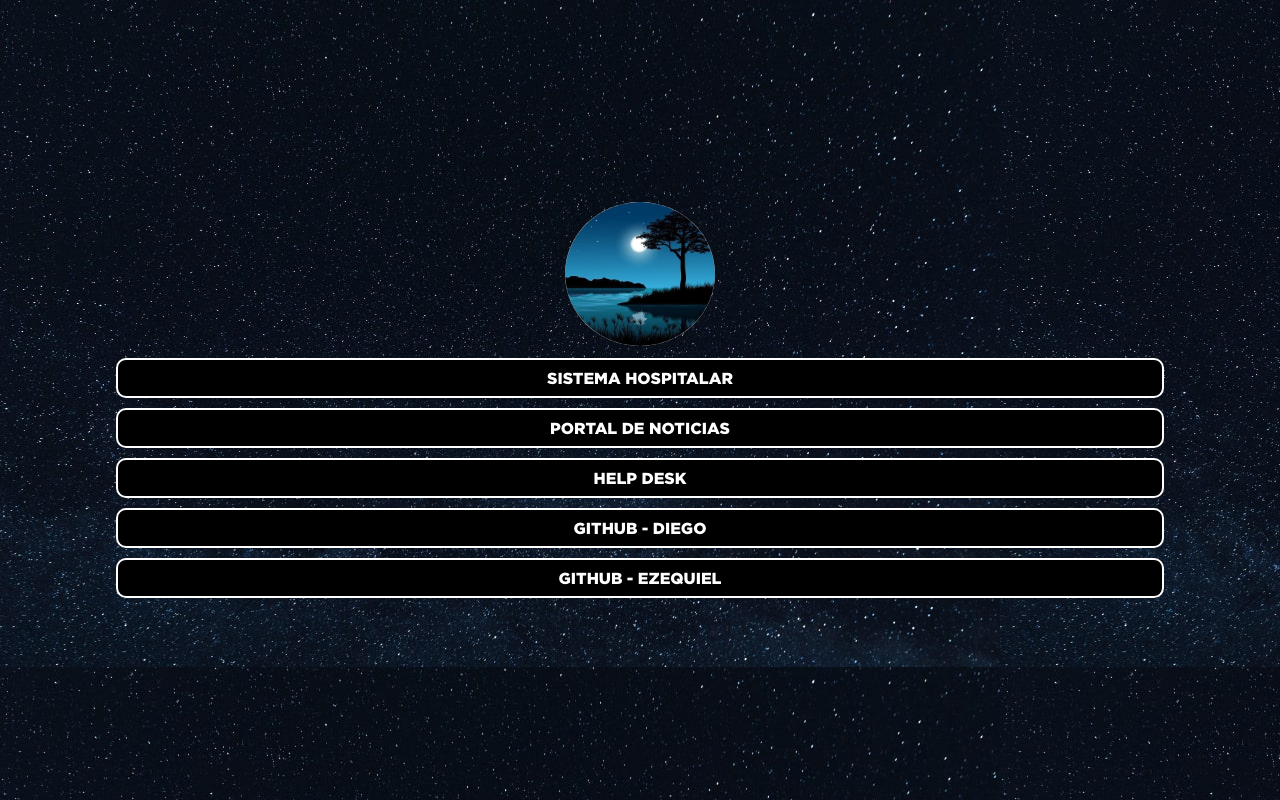
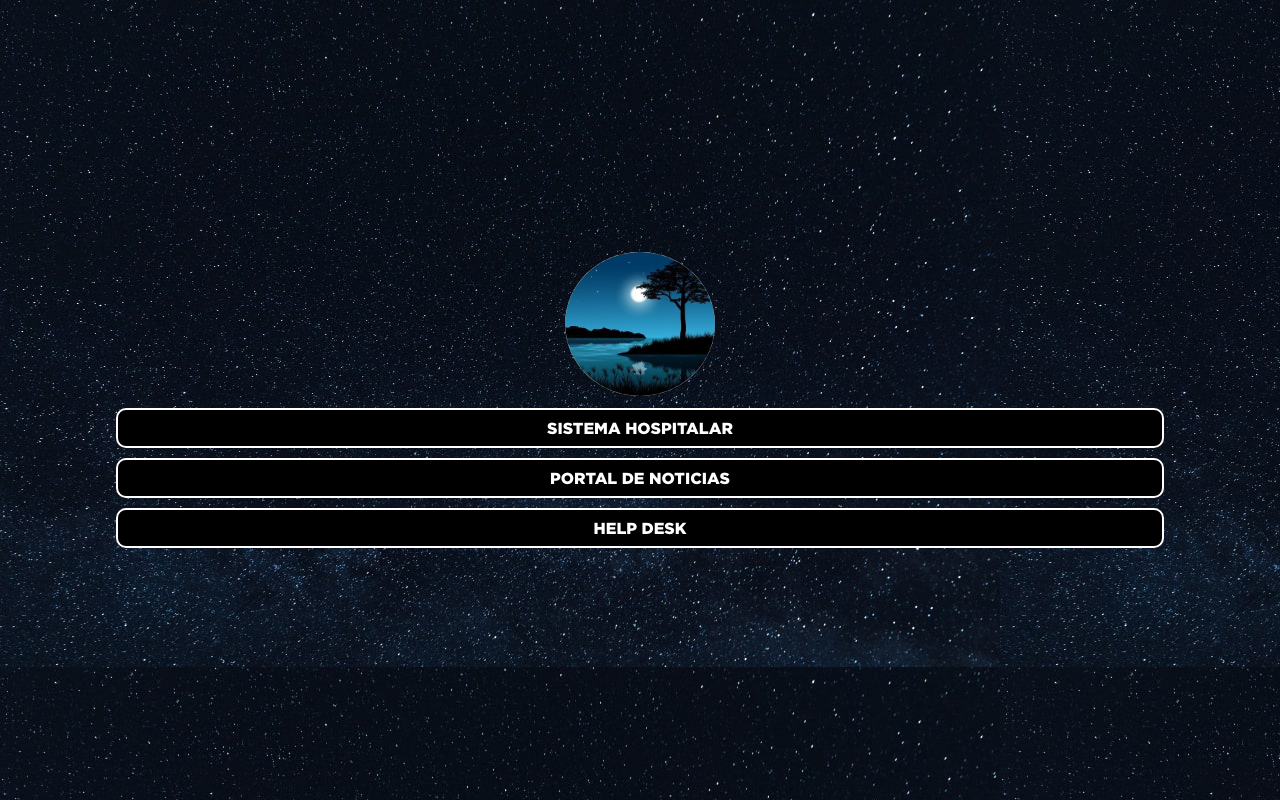
Before and after one commit to King-ego/link-save, a plain HTML site: page new-likentrin/index.html in a window 1280 px wide. Drawn offline with Linux system fonts and the light colour scheme.

Commit message:
Update index.html

```diff
--- a/new-likentrin/index.html
+++ b/new-likentrin/index.html
@@ -19,8 +19,6 @@
                     <a href="https://medicalsystem00.000webhostapp.com/" target="_blank"><li>Sistema Hospitalar</li></a>
                     <a href="https://news-6.000webhostapp.com/" target="_blank"><li>Portal de noticias</li></a>
                     <a href="https://help6desk.000webhostapp.com/" target="_blank"><li>Help Desk</li></a>
-                    <a href="https://github.com/King-ego?tab=repositories" target="_blank"><li>github - diego</li></a>
-                    <a href="https://github.com/devEzequiel?tab=repositories" target="_blank"><li>github - ezequiel</li></a>
                 </ul>
             </div>
         </section>
```
